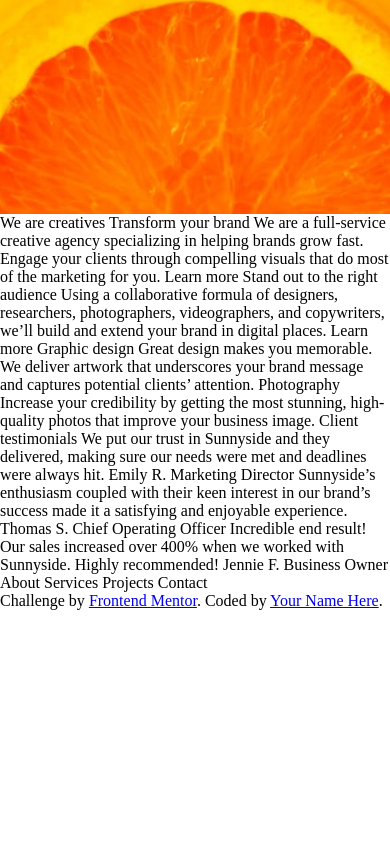
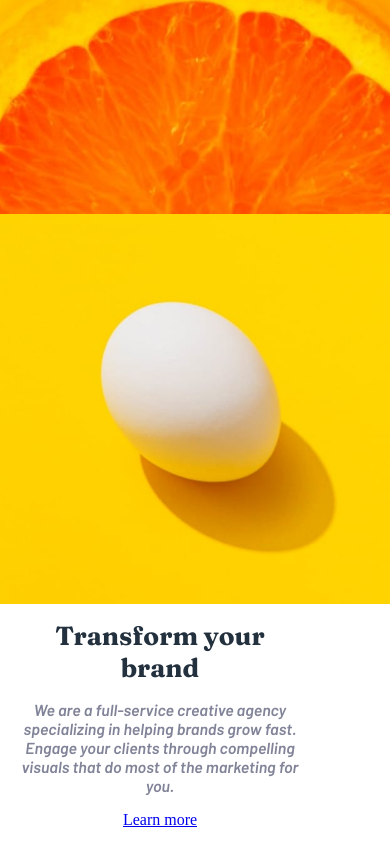
Before and after one commit to alex-kyriakou/sunnyside-agency-landing-page, a plain HTML site: page index.html in a window 390 px wide. Shown: the part 630-1475 px from the top of the page. Before the commit the page ends 1240 px from the top, so only its background shows below. Drawn offline with Linux system fonts and the light colour scheme.

Commit message:
aspect-ratio img

```diff
--- a/index.html
+++ b/index.html
@@ -53,30 +53,44 @@
         />
       </div>
     </header>
-    <main class="text-center"></main>
+    <main class="text-center">
+      <section class="brand" aria-labelledby="#brand">
+        <div class="brand flex flex-wrap-reverse">
+          <div class="text-group grid gap-4 p-4 md:text-center">
+            <h2 id="brand" class="text-lg text-neutral1 font-header">
+              Transform your brand
+            </h2>
+            <p class="font-body text-neutral3">
+              We are a full-service creative agency specializing in helping
+              brands grow fast. Engage your clients through compelling visuals
+              that do most of the marketing for you.
+            </p>
+            <a class="link" href="#">Learn more</a>
+          </div>
+          <div class="aspect-square brand-img"></div>
+        </div>
+      </section>
+    </main>
 
-    We are creatives Transform your brand We are a full-service creative agency
-    specializing in helping brands grow fast. Engage your clients through
-    compelling visuals that do most of the marketing for you. Learn more Stand
-    out to the right audience Using a collaborative formula of designers,
-    researchers, photographers, videographers, and copywriters, we’ll build and
-    extend your brand in digital places. Learn more Graphic design Great design
-    makes you memorable. We deliver artwork that underscores your brand message
-    and captures potential clients’ attention. Photography Increase your
-    credibility by getting the most stunning, high-quality photos that improve
-    your business image. Client testimonials We put our trust in Sunnyside and
-    they delivered, making sure our needs were met and deadlines were always
-    hit. Emily R. Marketing Director Sunnyside’s enthusiasm coupled with their
-    keen interest in our brand’s success made it a satisfying and enjoyable
-    experience. Thomas S. Chief Operating Officer Incredible end result! Our
-    sales increased over 400% when we worked with Sunnyside. Highly recommended!
-    Jennie F. Business Owner About Services Projects Contact
+    <!-- Learn more Stand out to the right audience Using a collaborative formula of
+    designers, researchers, photographers, videographers, and copywriters, we’ll
+    build and extend your brand in digital places. Learn more Graphic design
+    Great design makes you memorable. We deliver artwork that underscores your
+    brand message and captures potential clients’ attention. Photography
+    Increase your credibility by getting the most stunning, high-quality photos
+    that improve your business image. Client testimonials We put our trust in
+    Sunnyside and they delivered, making sure our needs were met and deadlines
+    were always hit. Emily R. Marketing Director Sunnyside’s enthusiasm coupled
+    with their keen interest in our brand’s success made it a satisfying and
+    enjoyable experience. Thomas S. Chief Operating Officer Incredible end
+    result! Our sales increased over 400% when we worked with Sunnyside. Highly
+    recommended! Jennie F. Business Owner About Services Projects Contact -->
 
-    <div class="attribution">
+    <!-- <div class="attribution">
       Challenge by
       <a href="https://www.frontendmentor.io?ref=challenge" target="_blank"
         >Frontend Mentor</a
       >. Coded by <a href="#">Your Name Here</a>.
-    </div>
+    </div> -->
   </body>
 </html>
--- a/style.scss
+++ b/style.scss
@@ -5,13 +5,14 @@
   margin: 0;
   padding: 0;
   box-sizing: border-box;
+  overflow-x: hidden;
 }
 // -------------------------------------------------
 
 // Font Families
 @import url("https://fonts.googleapis.com/css2?family=Barlow:ital,wght@1,600&display=swap");
 
-@import url("https://fonts.googleapis.com/css2?family=Fraunces:ital,opsz,wght@0,9..144,900;1,9..144,700&display=swap");
+@import url("https://fonts.googleapis.com/css2?family=Fraunces:opsz,wght@9..144,700;9..144,900&display=swap");
 
 // Mixins
 @mixin minQuery($propertyName, $defaultValue, $mediaQueries: ()) {
@@ -163,6 +164,7 @@ $textSizes: (
 }
 // -----------------------------------------
 // Flex Wrap
+
 .flex {
   &-wrap {
     flex-wrap: wrap;
@@ -172,6 +174,11 @@ $textSizes: (
   }
 }
 
+.text-group {
+  place-items: center;
+  max-width: 40ch;
+}
+
 // ------------------------------------------
 
 // Typography
@@ -179,24 +186,36 @@ $textSizes: (
   text-align: center;
 }
 
-.md:text-center {
-  @include minQuery(
-    text-align,
-    center,
-    (
-      $md: left,
-    )
-  );
+@media (min-width: $md) {
+  .md\:text-center {
+    text-align: left;
+  }
 }
 
+// .md:text-center {
+//   @include minQuery(
+//     text-align,
+//     center,
+//     (
+//       $md: left,
+//     )
+//   );
+// }
+
 // --------------------------------------------
+
+img {
+  max-width: 100%;
+  display: block;
+}
+
 .container {
   width: 100%;
   max-width: 1350px;
   margin-inline: auto;
 }
 
-.font-head {
+.font-header {
   font-family: "Fraunces", serif;
 }
 .font-body {
@@ -235,3 +254,21 @@ header {
     letter-spacing: 8px;
   }
 }
+
+.brand-img {
+  @include minQuery(
+    background-image,
+    url(images/mobile/image-transform.jpg),
+    (
+      $lg: url(images/desktop/image-transform.jpg),
+    )
+  );
+  background-size: cover;
+  background-repeat: no-repeat;
+  background-position: center center;
+}
+
+.aspect-square {
+  aspect-ratio: 1/1;
+  width: 100vw;
+}
```
Also changed, not shown: style.css, 1 other file.
